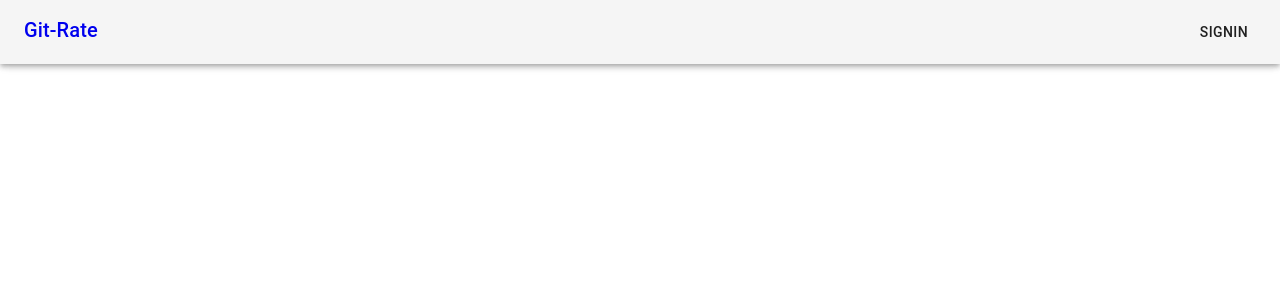
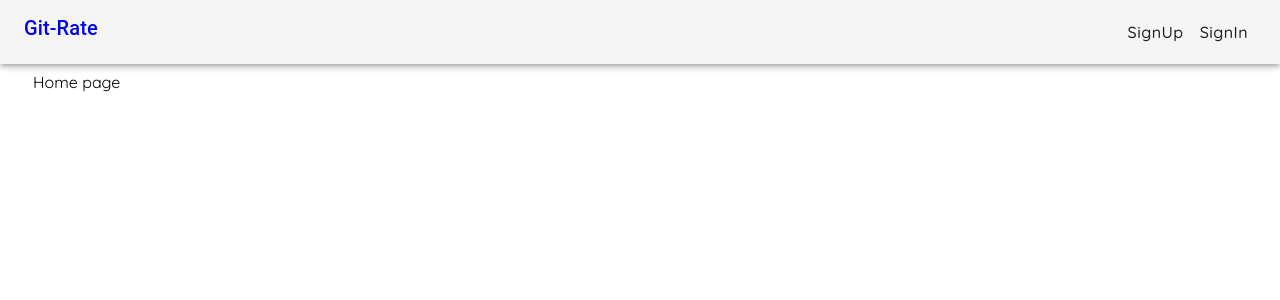
Before and after one commit to VadimSadriev/GitRate, a React (Create React App) app in the folder src/frontend/git-rate/: page / in a window 1280 px wide. Shown: the top 300 px of the page. Built offline with nearby package versions, Linux system fonts and the light colour scheme.

Commit message:
[Front] Add base scss files.

```diff
--- a/src/frontend/git-rate/src/App.jsx
+++ b/src/frontend/git-rate/src/App.jsx
@@ -1,6 +1,7 @@
 import React from 'react';
 import BaseRouter from './routes';
 import Layout from './components/layout';
+import './style.scss';
 
 function App() {
   return (
--- a/src/frontend/git-rate/src/components/layout/index.jsx
+++ b/src/frontend/git-rate/src/components/layout/index.jsx
@@ -1,17 +1,23 @@
 import React from 'react';
 import NavBar from '../navbar/index';
+import { withStyles } from '@material-ui/core/styles';
 import './style.scss';
+
+const styles = theme => ({
+    toolbar: theme.mixins.toolbar
+});
 
 function Layout(props) {
 
     return (
         <React.Fragment>
             <NavBar />
-            <div class="body-container">
+            <div className={props.classes.toolbar}></div>
+            <div className="body-container">
                 {props.children}
             </div>
         </React.Fragment>
     )
 }
 
-export default Layout;
+export default withStyles(styles)(Layout);
--- a/src/frontend/git-rate/src/components/navbar/index.jsx
+++ b/src/frontend/git-rate/src/components/navbar/index.jsx
@@ -20,6 +20,7 @@ function NavBar(props) {
                             Git-Rate
                         </Typography>
                         <div className="auth-links">
+                            <Button>SignUp</Button>
                             <Button>SignIn</Button>
                         </div>
                     </nav>
--- /dev/null
+++ b/src/frontend/git-rate/src/shared/sass/_base.fonts.scss
@@ -0,0 +1,3 @@
+@import url('https://fonts.googleapis.com/css?family=Quicksand:300,400,500,700');
+
+$base-font-family: 'Quicksand', sans-serif;
--- /dev/null
+++ b/src/frontend/git-rate/src/shared/sass/_base.scss
@@ -0,0 +1,2 @@
+@import 'base.fonts';
+@import 'base.settings';
--- /dev/null
+++ b/src/frontend/git-rate/src/shared/sass/_base.settings.scss
@@ -0,0 +1 @@
+$base-font-size: 16px;
--- /dev/null
+++ b/src/frontend/git-rate/src/style.scss
@@ -0,0 +1,12 @@
+@import './shared//sass/base';
+
+html{
+    font-family: $base-font-family;
+    font-size: $base-font-size;
+}
+
+.MuiButton-root{
+    text-transform: none !important;
+    font-family: $base-font-family !important;
+    font-size: 1rem !important;
+}
```
